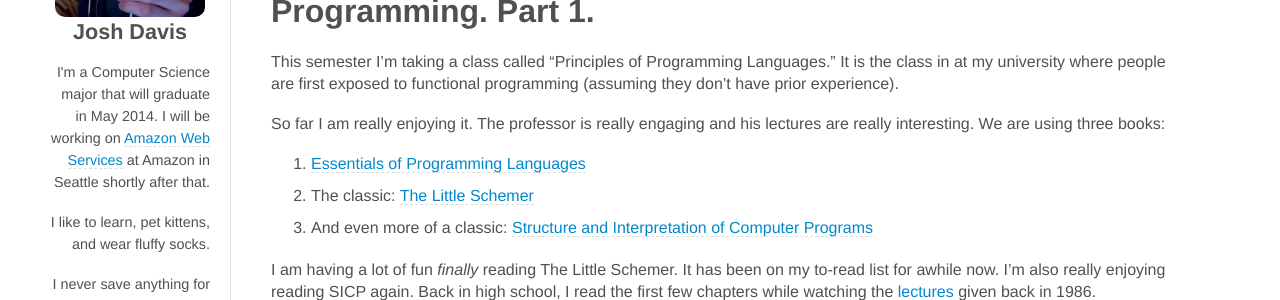
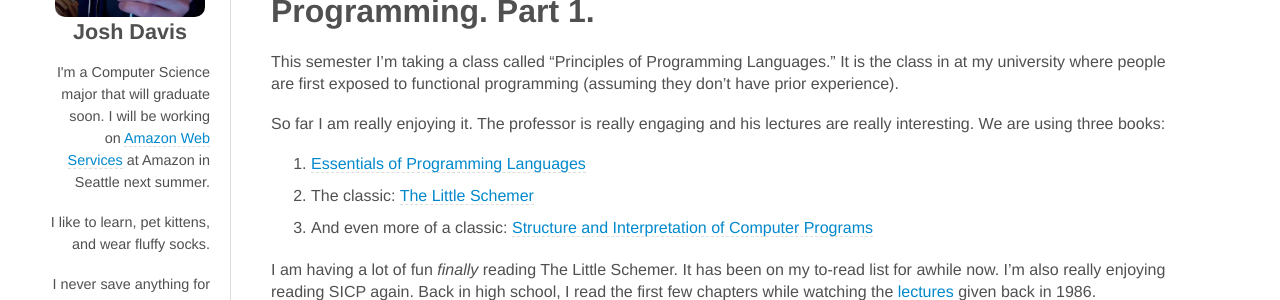
Before and after one commit to jdavis/jdavis.github.com, a Jekyll site: the page built from index.html, in a window 1280 px wide. Shown: the part 163-463 px from the top of the page. Built offline with Jekyll 4.4.1, drawn with Linux system fonts in a browser that asks for light colours; some web fonts are replaced; Markdown is read by kramdown in place of the engine named in the settings.

Commit message:
Better phrasing of sidebar

```diff
--- a/_layouts/default.html
+++ b/_layouts/default.html
@@ -41,9 +41,9 @@
 
                 <div class="paragraphs">
                     <p>
-                        I'm a Computer Science major that will graduate in May
-                        2014. I will be working on <a href="https://aws.amazon.com">Amazon Web Services</a>
-                        at Amazon in Seattle shortly after that.
+                        I'm a Computer Science major that will graduate soon. I will be
+                        working on <a href="https://aws.amazon.com">Amazon Web Services</a>
+                        at Amazon in Seattle next summer.
                     </p>
                     <p>
                         I like to learn, pet kittens, and wear fluffy socks.
```
